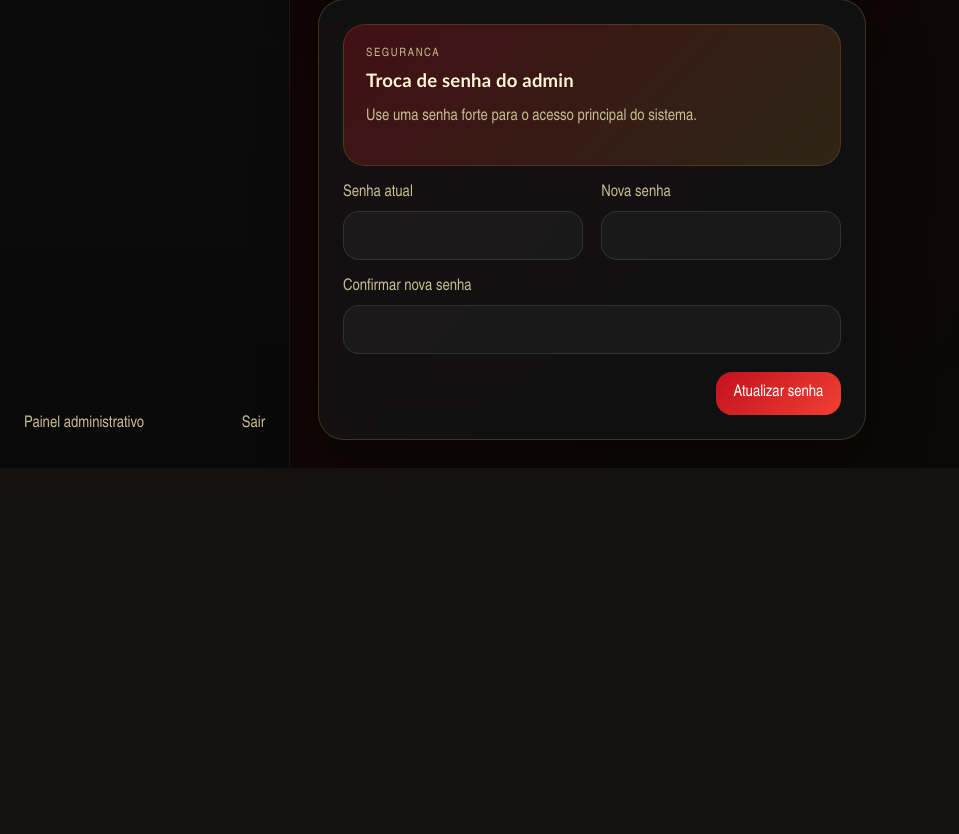
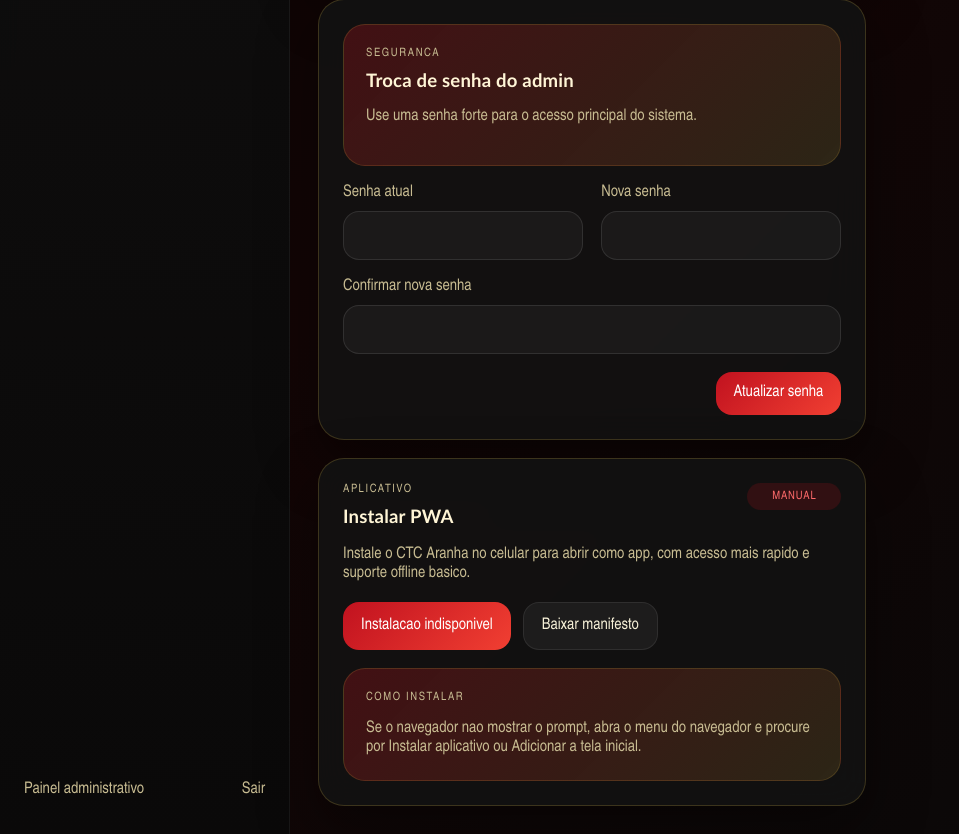
Before and after one commit to Carlosvictoor/ctcaranha, a Flask app: page /configuracoes in a window 1280 px wide. Shown: the part 735-1569 px from the top of the page, without its empty margins (0-959 px from the left). Before the commit the page ends 1203 px from the top, so only its background shows below. Run offline with Flask 3, Linux system fonts and the light colour scheme; a user stored in the database is signed in; some libraries are stand-ins or nearby versions.

Commit message:
Improve mobile access and PWA install flow

```diff
--- a/app/static/css/style.css
+++ b/app/static/css/style.css
@@ -28,6 +28,11 @@ body {
         radial-gradient(circle at top right, rgba(246, 196, 69, 0.22), transparent 24%),
         linear-gradient(135deg, #050505 0%, #130505 48%, #090909 100%);
     overflow-x: hidden;
+}
+
+html,
+body {
+    max-width: 100%;
 }
 
 body.nav-open {
@@ -233,6 +238,7 @@ small {
 .main-content {
     width: 100%;
     max-width: var(--content-max);
+    min-width: 0;
     padding: 28px;
     margin: 0 auto;
 }
@@ -756,6 +763,43 @@ th {
     align-items: start;
 }
 
+.pwa-panel {
+    display: grid;
+    gap: 18px;
+}
+
+.pwa-head {
+    align-items: flex-start;
+}
+
+.pwa-copy {
+    margin: 0;
+}
+
+.pwa-actions {
+    display: flex;
+    flex-wrap: wrap;
+    gap: 12px;
+}
+
+.pwa-actions .btn {
+    min-height: 48px;
+}
+
+.pwa-actions .btn[disabled] {
+    opacity: 0.58;
+    cursor: not-allowed;
+}
+
+.pwa-help {
+    display: grid;
+    gap: 8px;
+}
+
+.pwa-help p:last-child {
+    margin: 0;
+}
+
 .structure-grid {
     grid-template-columns: repeat(auto-fit, minmax(320px, 1fr));
     align-items: start;
--- a/app/templates/base.html
+++ b/app/templates/base.html
@@ -112,6 +112,29 @@
                 });
             }
 
+            let deferredInstallPrompt = null;
+
+            window.addEventListener('beforeinstallprompt', (event) => {
+                event.preventDefault();
+                deferredInstallPrompt = event;
+                window.dispatchEvent(new CustomEvent('ctc-pwa-available'));
+            });
+
+            window.ctcPromptPwaInstall = async () => {
+                if (!deferredInstallPrompt) {
+                    return { supported: false };
+                }
+
+                deferredInstallPrompt.prompt();
+                const choice = await deferredInstallPrompt.userChoice;
+                deferredInstallPrompt = null;
+                return { supported: true, outcome: choice.outcome };
+            };
+
+            window.matchMedia('(display-mode: standalone)').addEventListener('change', () => {
+                window.dispatchEvent(new CustomEvent('ctc-pwa-available'));
+            });
+
             if ('serviceWorker' in navigator) {
                 window.addEventListener('load', () => {
                     navigator.serviceWorker.register('{{ url_for("service_worker") }}');
--- a/app/templates/settings.html
+++ b/app/templates/settings.html
@@ -69,4 +69,98 @@
         </div>
     </form>
 </section>
+
+<section class="settings-grid top-gap">
+    <article class="panel pwa-panel">
+        <div class="section-head pwa-head">
+            <div>
+                <p class="eyebrow">Aplicativo</p>
+                <h3>Instalar PWA</h3>
+            </div>
+            <span class="status status-pending" id="pwa-status">verificando</span>
+        </div>
+        <p class="pwa-copy">Instale o CTC Aranha no celular para abrir como app, com acesso mais rapido e suporte offline basico.</p>
+        <div class="pwa-actions">
+            <button type="button" class="btn btn-primary" id="pwa-install-button">Baixar aplicativo</button>
+            <a href="{{ url_for('static', filename='manifest.webmanifest') }}" class="btn btn-ghost" download>Baixar manifesto</a>
+        </div>
+        <div class="settings-preview pwa-help" id="pwa-help">
+            <p class="eyebrow">Como instalar</p>
+            <p id="pwa-help-text">Se o navegador liberar a instalacao, toque em Baixar aplicativo.</p>
+        </div>
+    </article>
+</section>
+
+<script>
+    (() => {
+        const installButton = document.getElementById('pwa-install-button');
+        const statusBadge = document.getElementById('pwa-status');
+        const helpText = document.getElementById('pwa-help-text');
+
+        if (!installButton || !statusBadge || !helpText) {
+            return;
+        }
+
+        const isStandalone = window.matchMedia('(display-mode: standalone)').matches || window.navigator.standalone === true;
+        const isIos = /iphone|ipad|ipod/i.test(window.navigator.userAgent);
+
+        const renderState = (canInstall) => {
+            if (isStandalone) {
+                statusBadge.textContent = 'instalado';
+                statusBadge.className = 'status status-paid';
+                installButton.disabled = true;
+                installButton.textContent = 'Aplicativo instalado';
+                helpText.textContent = 'O aplicativo ja esta instalado neste dispositivo.';
+                return;
+            }
+
+            if (canInstall) {
+                statusBadge.textContent = 'disponivel';
+                statusBadge.className = 'status status-pending';
+                installButton.disabled = false;
+                helpText.textContent = 'Toque em Baixar aplicativo para abrir o prompt de instalacao do navegador.';
+                return;
+            }
+
+            statusBadge.textContent = 'manual';
+            statusBadge.className = 'status status-late';
+            installButton.disabled = isIos;
+            installButton.textContent = isIos ? 'Instalacao via Safari' : 'Instalacao indisponivel';
+            helpText.textContent = isIos
+                ? 'No iPhone, abra no Safari, toque em Compartilhar e depois em Adicionar a Tela de Inicio.'
+                : 'Se o navegador nao mostrar o prompt, abra o menu do navegador e procure por Instalar aplicativo ou Adicionar a tela inicial.';
+        };
+
+        const syncAvailability = () => {
+            renderState(typeof window.ctcPromptPwaInstall === 'function');
+        };
+
+        installButton.addEventListener('click', async () => {
+            if (typeof window.ctcPromptPwaInstall !== 'function') {
+                renderState(false);
+                return;
+            }
+
+            const result = await window.ctcPromptPwaInstall();
+            if (!result.supported) {
+                renderState(false);
+                return;
+            }
+
+            if (result.outcome === 'accepted') {
+                statusBadge.textContent = 'instalado';
+                statusBadge.className = 'status status-paid';
+                installButton.disabled = true;
+                installButton.textContent = 'Instalacao iniciada';
+                helpText.textContent = 'O navegador aceitou a instalacao do aplicativo.';
+                return;
+            }
+
+            renderState(false);
+        });
+
+        window.addEventListener('ctc-pwa-available', syncAvailability);
+        syncAvailability();
+    })();
+</script>
 {% endblock %}
```
Also changed, not shown: other parts of app/static/css/style.css (+36 -0 lines), app/templates/login.html (+4 -4 lines), README.md.
